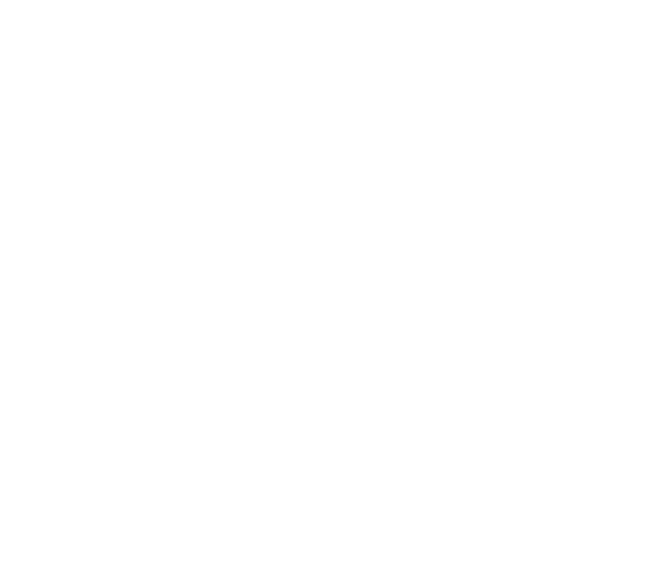
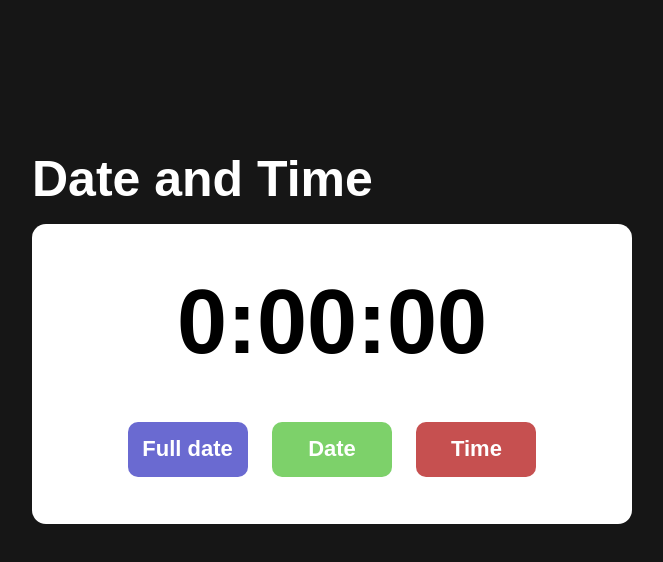
Before and after one commit to re1su/Date-and-Time, a plain HTML site: page index.html in a window 1280 px wide. Shown: the whole page, without its empty margins (308-971 px from the left). Drawn offline with Linux system fonts and the light colour scheme.

Commit message:
complete HTML&CSS markup

```diff
--- a/css/style.css
+++ b/css/style.css
@@ -0,0 +1,76 @@
+* {
+  padding: 0;
+  margin: 0;
+  box-sizing: border-box;
+  font-family: Arial, Helvetica, sans-serif;
+}
+
+body {
+  background-color: rgb(22, 22, 22);
+  padding-top: 150px;
+}
+
+.container {
+  width: 600px;
+  height: 400px;
+  margin: auto;
+  color: #fff;
+}
+
+h1 {
+  font-size: 50px;
+  margin-bottom: 16px;
+}
+
+.time-container {
+  display: flex;
+  flex-direction: column;
+  align-items: center;
+  width: 100%;
+  height: 300px;
+  justify-content: space-evenly;
+  border-radius: 14px;
+  background-color: white;
+}
+
+#time {
+  color: black;
+  font-size: 90px;
+  font-weight: 700;
+}
+
+.button {
+  width: 120px;
+  height: 55px;
+  border-radius: 10px;
+  margin-right: 20px;
+  color: #fff;
+  border: none;
+  font-size: 22px;
+  font-weight: 700;
+  cursor: pointer;
+  transition: transform 0.1s;
+}
+
+.button:hover {
+  box-shadow: 0px 0px 14px rgba(0, 0, 0, 0.3);
+}
+
+.button:active {
+  transform: translateY(1px);
+}
+
+.button:last-child {
+  margin-right: 0;
+}
+
+.full-btn {
+  background-color: rgb(106, 106, 209);
+}
+.date-btn {
+  background-color: rgb(125, 209, 106);
+}
+
+.time-btn {
+  background-color: rgb(198, 80, 80);
+}
--- a/index.html
+++ b/index.html
@@ -3,13 +3,23 @@
   <head>
     <meta charset="UTF-8" />
     <meta name="viewport" content="width=device-width, initial-scale=1.0" />
-    <title>Date</title>
+    <title>Date and Time</title>
     <link rel="stylesheet" href="css/style.css" />
     <script src="js/arpp.js" defer></script>
   </head>
   <body>
 
-
+    <div class="container">
+      <h1>Date and Time</h1>
+      <div class="time-container">
+        <p id="time">0:00:00</p>
+        <div class="buttons-container">
+          <button class ="button full-btn">Full date</button>
+          <button class ="button date-btn">Date</button>
+          <button class ="button time-btn">Time</button>
+        </div>
+      </div>
+    </div>
 
   </body>
 </html>
```
